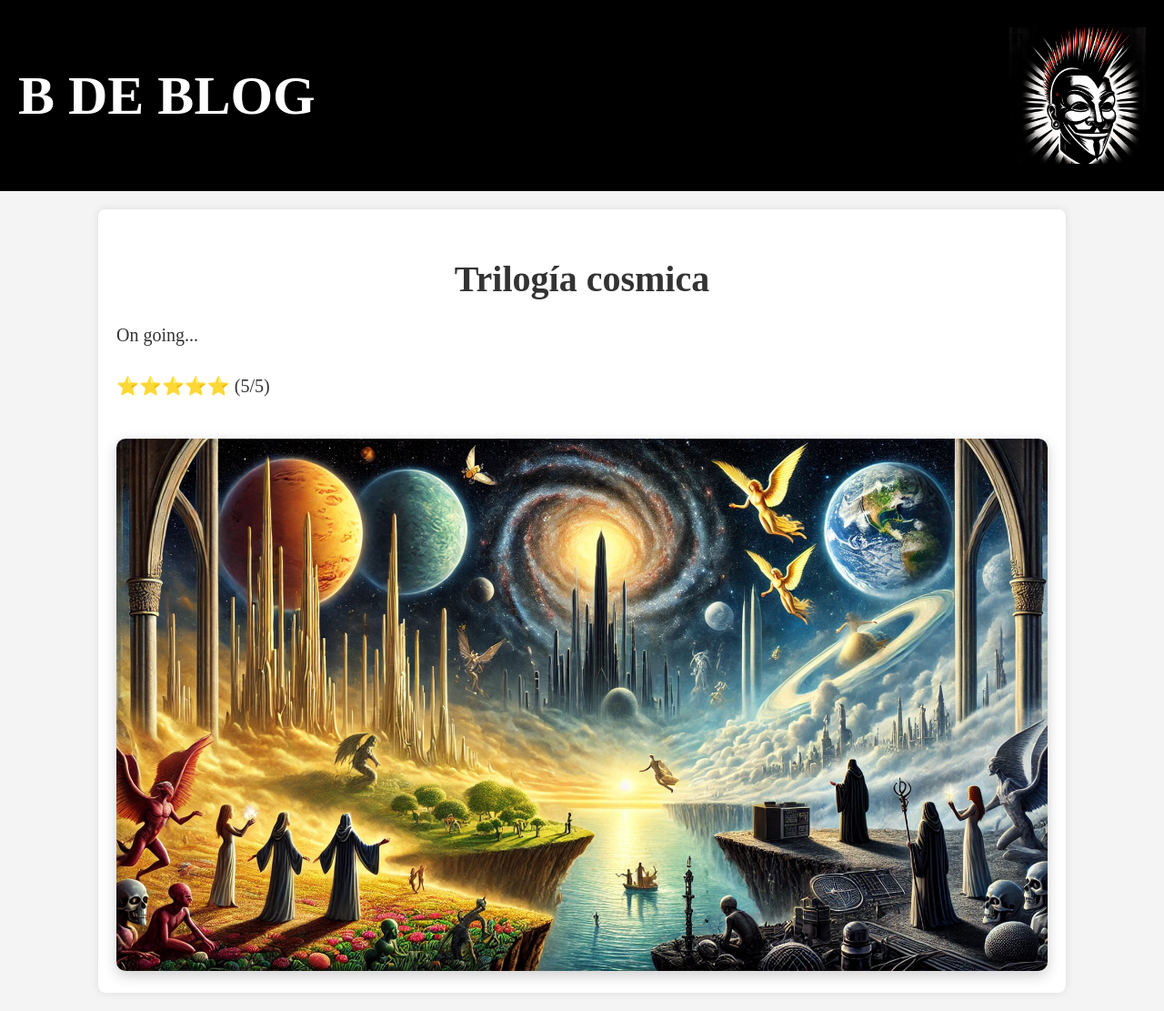
After one commit to WMARBAR/myPage_WFM, a Flask app: page /rese_trilogiaCosmica_Lewis in a window 1280 px wide. The commit adds this page. Shown: the whole page at 91% size. Run offline with Flask 3, Linux system fonts and the light colour scheme; some web fonts are replaced.

Commit message:
se sube la plantilla de la reseña de la trilogia cosmica

```diff
--- a/app.py
+++ b/app.py
@@ -38,6 +38,10 @@ def rese_frankenstein_mary():
 def rese_fwtbt_Heminghway():
     return render_template('rese_fwtbt_Heminghway.html')  # Archivo rese_fwtbt_Heminghway
 
+@app.route('/rese_trilogiaCosmica_Lewis')
+def rese_trilogiaCosmica_Lewis():
+    return render_template('rese_trilogiaCosmica_Lewis.html')  # Archivo rese_trilogiaCosmica_Lewis
+
 if __name__ == '__main__':
     port = int(os.environ.get("PORT", 5000))  # Usa el puerto de Render o 5000 por defecto
     app.run(debug=True, host='0.0.0.0', port=port)  # Cambia host a '0.0.0.0'
--- /dev/null
+++ b/templates/rese_trilogiaCosmica_Lewis.html
@@ -0,0 +1,30 @@
+<!DOCTYPE html>
+<html lang="es">
+<head>
+    <meta charset="UTF-8">
+    <meta name="viewport" content="width=device-width, initial-scale=1.0">
+    <title>Trilogia cosmica</title>
+    <link rel="icon" type="image/x-icon" href="{{ url_for('static', filename='guyfox.ico') }}">
+    <link rel="stylesheet" href="{{ url_for('static', filename='styles.css') }}">
+</head>
+<body>
+    <header class="banner" onclick="location.href='/#menu'">
+        <h1 class="banner-title">B DE BLOG</h1>
+        <img src="{{ url_for('static', filename='guyfox.webp') }}" alt="Blog Logo" class="banner-image">
+    </header>
+
+    <div class="container">
+        <h2 class="story-title">Trilogía cosmica</h2>
+        <div class="story-text">
+            <p>On going...</p>
+
+            <p>⭐⭐⭐⭐⭐ (5/5)</p>
+
+        </div>
+
+        <div class="image-container">
+            <img src="{{ url_for('static', filename='trilogia_cosmica.webp') }}" alt="El Sol Oscurecido" class="story-image">
+        </div>
+    </div>
+</body>
+</html>
--- a/templates/resenas.html
+++ b/templates/resenas.html
@@ -19,6 +19,7 @@
         <button class="menu-button" onclick="location.href='/rese_tfundacion_asimov'">Trilogía de la fundación : Isaac Asimov</button>
         <button class="menu-button" onclick="location.href='/rese_frankenstein_mary'">Frankenstein : Mary Shelly</button>
         <button class="menu-button" onclick="location.href='/rese_fwtbt_Heminghway'">Por quien doblan las campanas : Heminghway</button>
+        <button class="menu-button" onclick="location.href='/rese_trilogiaCosmica_Lewis'">La trilogía cosmica : C.S. Lewis</button>
     </div>
 
     <div class="container">
```
Also changed, not shown: static/trilogia_cosmica.webp (added).
